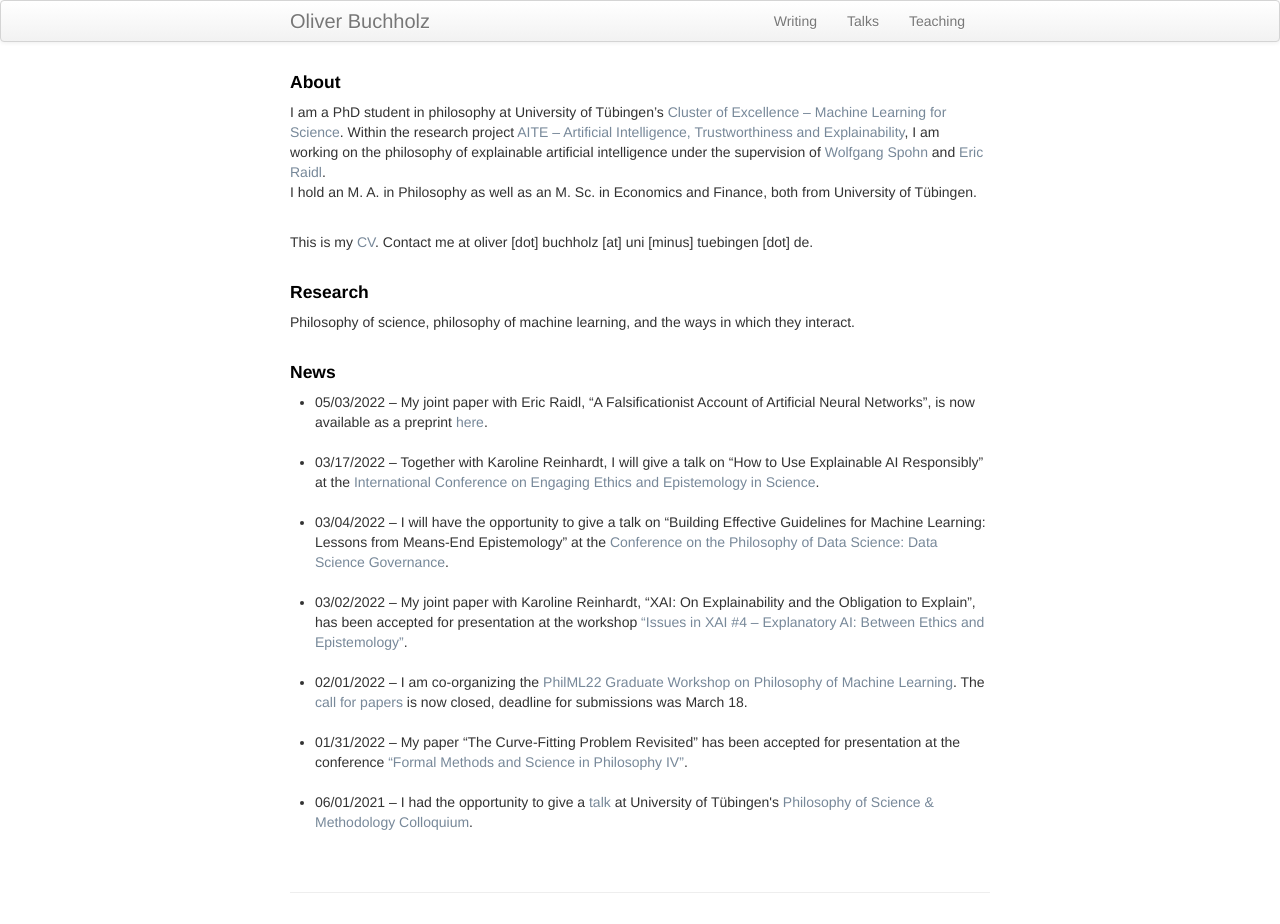
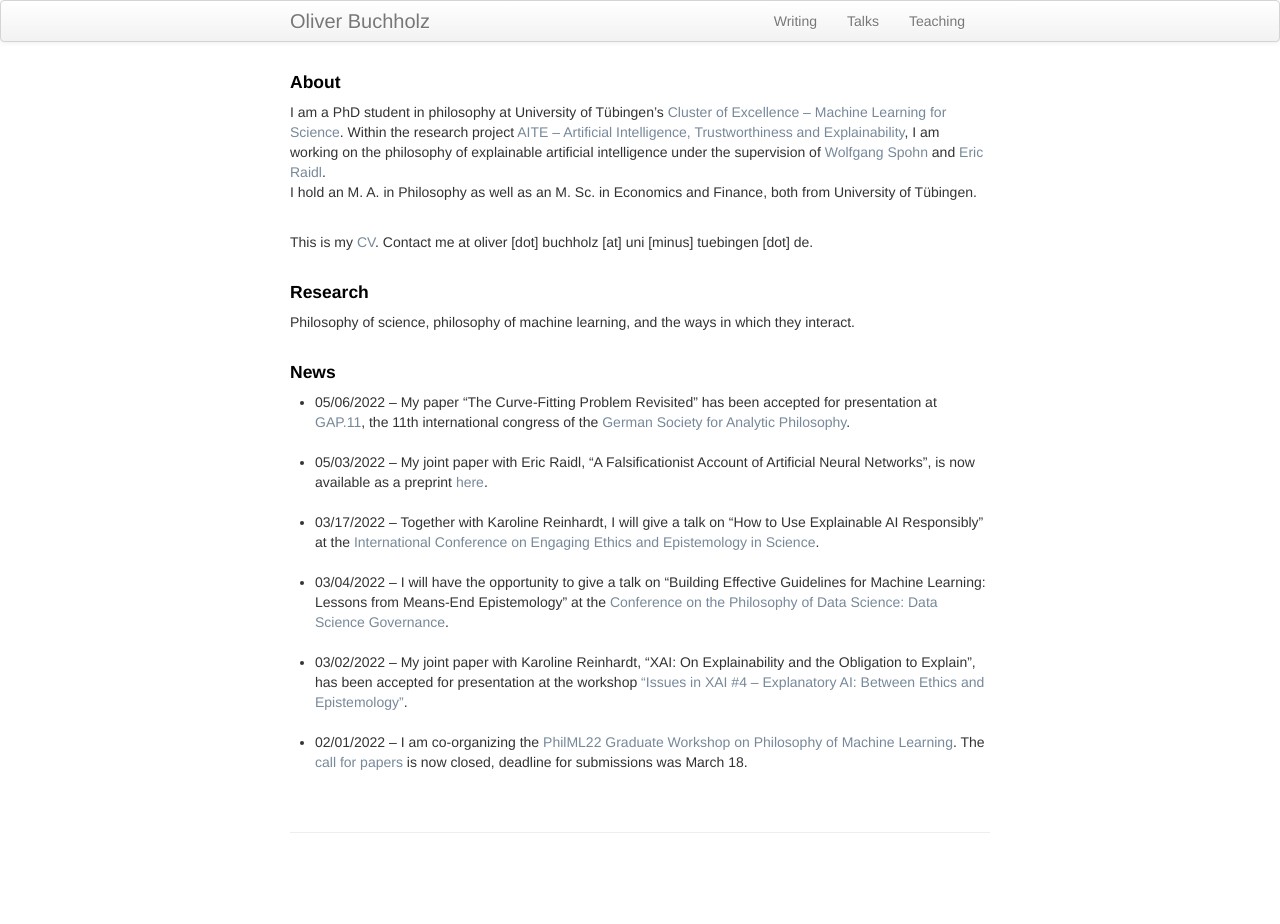
Before and after one commit to oliverbuchholz/oliverbuchholz.github.io, a Jekyll site: the page built from index.md, in a window 1280 px wide. Built offline with Jekyll 4.4.1, drawn with Linux system fonts in a browser that asks for light colours; after the commit the page ends 900 px from its top, so only the background shows below that.

Commit message:
added GAP.11

```diff
--- a/index.md
+++ b/index.md
@@ -21,6 +21,9 @@ Philosophy of science, philosophy of machine learning, and the ways in which the
 <h4> News </h4>
 
 <ul>
+<li> 05/06/2022 &ndash; My paper &ldquo;The Curve-Fitting Problem Revisited&rdquo; has been accepted for presentation at <a href="https://gap11.de/en/index.html" target="_blank">GAP.11</a>, the 11th international congress of the <a href="https://gap-im-netz.de/en/" target="_blank">German Society for Analytic Philosophy</a>.<br><br>
+</li>
+
 <li> 05/03/2022 &ndash; My joint paper with Eric Raidl, &ldquo;A Falsificationist Account of Artificial Neural Networks&rdquo;, is now available as a preprint <a href="https://arxiv.org/abs/2205.01421" target="_blank">here</a>.<br><br>
 </li>
 
@@ -35,10 +38,4 @@ Philosophy of science, philosophy of machine learning, and the ways in which the
 
 <li> 02/01/2022 &ndash; I am co-organizing the <a href="https://philevents.org/event/show/96706" target="_blank">PhilML22 Graduate Workshop on Philosophy of Machine Learning</a>. The <a href="https://philevents.org/event/show/96714" target="_blank">call for papers</a> is now closed, deadline for submissions was March 18.<br><br>
 </li>
-
-<li> 01/31/2022 &ndash; My paper &ldquo;The Curve-Fitting Problem Revisited&rdquo; has been accepted for presentation at the conference <a href="https://www.ifzg.hr/fmsph/" target="_blank">&ldquo;Formal Methods and Science in Philosophy IV&rdquo;</a>.<br><br>
-</li>
-
-<li> 06/01/2021 &ndash; I had the opportunity to give a <a href="https://www.youtube.com/watch?v=gJqGN2Las0s" target="_blank">talk</a> at University of T&uuml;bingen's <a href="https://www.youtube.com/watch?v=9axjY4VCXH4&list=PLsY-pzz3J1IROY5FmJe8pdg7ni72Vzk0k" target="_blank">Philosophy of Science &amp; Methodology Colloquium</a>.<br><br>
-</li>
 </ul>
```
